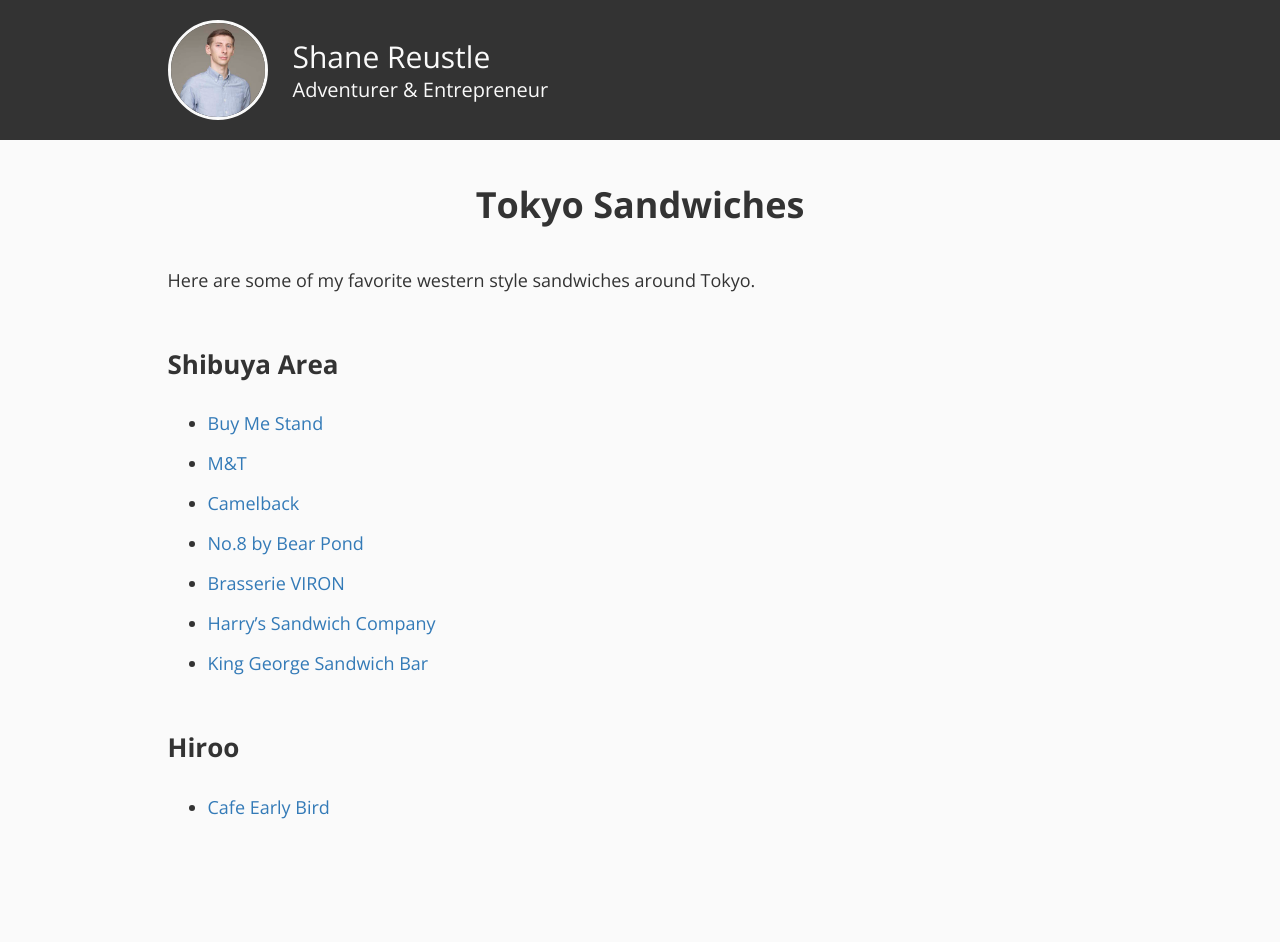
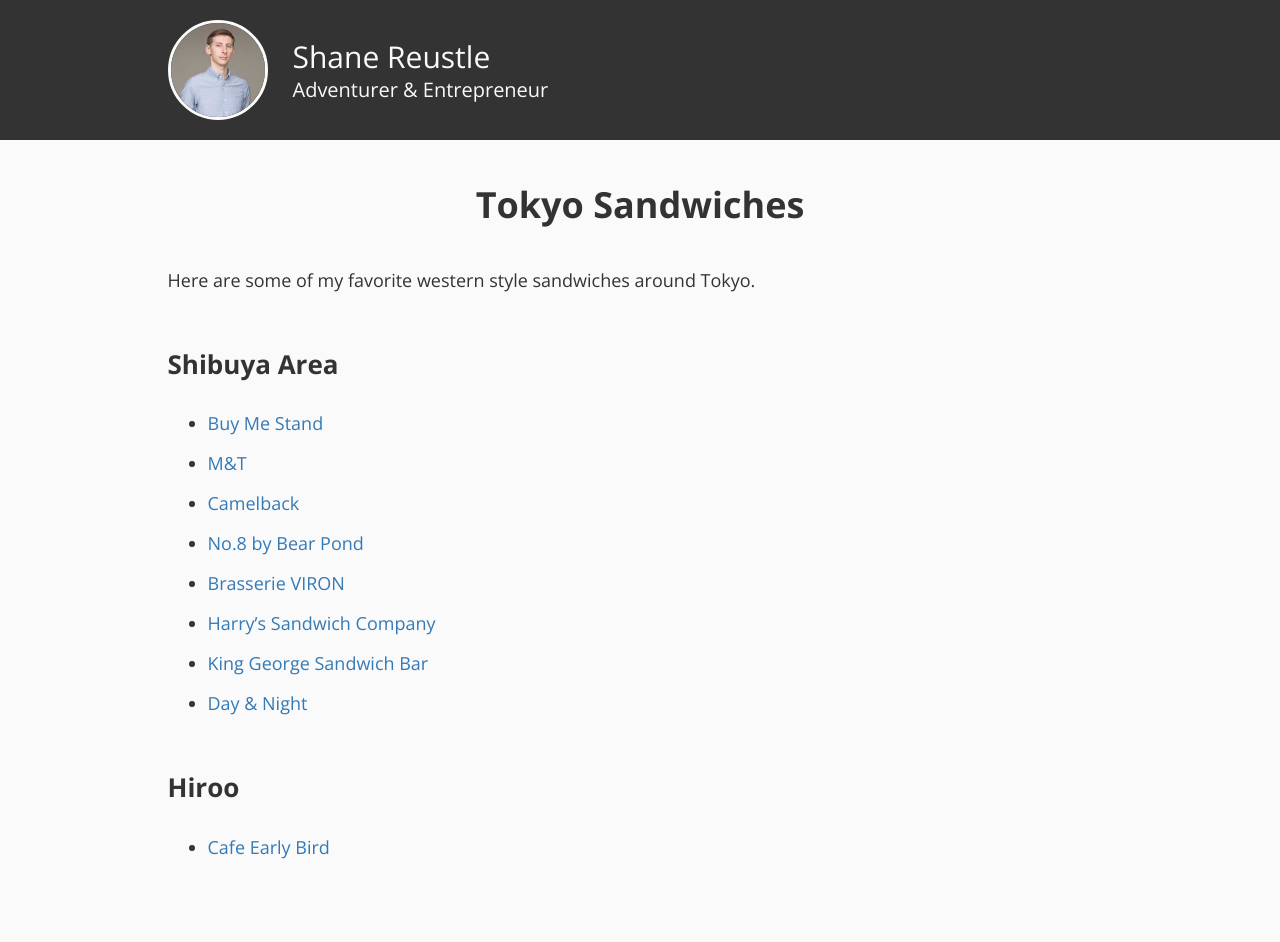
Before and after one commit to reustle/reustle, a Jekyll site: the page built from _posts/2018-12-07-tokyo-sandwiches.md, in a window 1280 px wide. Built offline with Jekyll 4.4.1, drawn with Linux system fonts in a browser that asks for light colours; before the commit the page ends 902 px from its top, so only the background shows below that.

Commit message:
Update 2018-12-07-tokyo-sandwiches.md

```diff
--- a/_posts/2018-12-07-tokyo-sandwiches.md
+++ b/_posts/2018-12-07-tokyo-sandwiches.md
@@ -14,6 +14,7 @@
 - [Brasserie VIRON](https://goo.gl/maps/6H4ea5qnN492)
 - [Harry's Sandwich Company](https://goo.gl/maps/o7kYJgGUyGhLX9eD8)
 - [King George Sandwich Bar](https://goo.gl/maps/NptHeZnhaeg2NFo29)
+- [Day & Night](https://goo.gl/maps/euEsryRTQG9v5ZEGA)
 
 ## Hiroo
 - [Cafe Early Bird](https://goo.gl/maps/Tb9npd34fRw)
```
